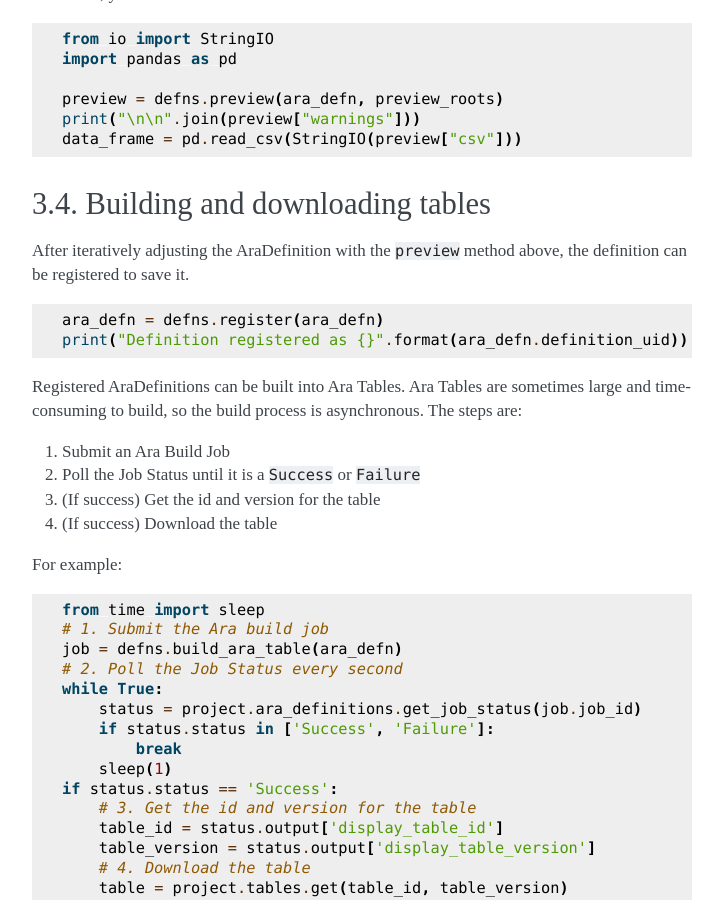
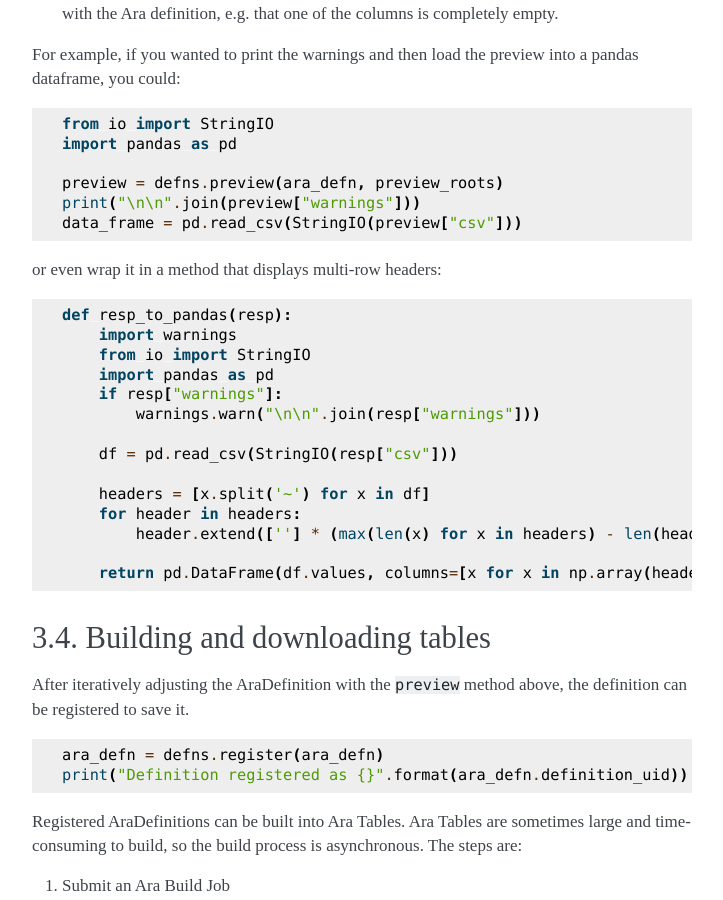
Before and after one commit to CitrineInformatics/citrine-python, a Sphinx documentation site: the page built from docs/source/data_extraction.rst, in a window 1280 px wide and 900 px high, scrolled down 2801 px. Shown: the whole window, without its empty margins (388-1111 px from the left). Built offline with Sphinx 7.4.7, drawn with Linux system fonts in a browser that asks for light colours; pages that are not in the unit, such as notebooks, are missing from menus; some of the changed text lies outside the part shown.

Commit message:
Updated docs on building tables

```diff
--- a/docs/source/data_extraction.rst
+++ b/docs/source/data_extraction.rst
@@ -67,10 +67,14 @@
    ara_defn = AraDefinition(
          name = "cookies",
          description = "Cookie densities",
-         datasets = [UUID("7d040451-7cfb-45ca-9e0e-4b2b7010edd6")],
+         datasets = [UUID("7d040451-7cfb-45ca-9e0e-4b2b7010edd6"),
+                     UUID("7cfb45ca-9e0e-4b2b-7010-edd67d040451")],
          variables = [final_density],
          rows = [row_def],
          columns = [final_density_mean, final_density_std])
+
+Note the inclusion of two datasets above.
+In general, you should have at least two datasets referenced because Objects and Templates are generally associated with different datasets.
 
 In addition to defining variables, rows, and columns individually, there are convenience methods that simultaneously add multiple elements to an existing Ara definition.
 One such method is :func:`~citrine.resources.Ara.Definition.add_all_ingredients`, which creates variables and columns for every potential ingredient in a process.
@@ -126,6 +130,25 @@
    preview = defns.preview(ara_defn, preview_roots)
    print("\n\n".join(preview["warnings"]))
    data_frame = pd.read_csv(StringIO(preview["csv"]))
+
+or even wrap it in a method that displays multi-row headers:
+
+.. code-block:: python
+
+    def resp_to_pandas(resp):
+        import warnings
+        from io import StringIO
+        import pandas as pd
+        if resp["warnings"]:
+            warnings.warn("\n\n".join(resp["warnings"]))
+
+        df = pd.read_csv(StringIO(resp["csv"]))
+
+        headers = [x.split('~') for x in df]
+        for header in headers:
+            header.extend([''] * (max(len(x) for x in headers) - len(header)))
+
+        return pd.DataFrame(df.values, columns=[x for x in np.array(headers).T])
 
 Building and downloading tables
 --------------------
```
